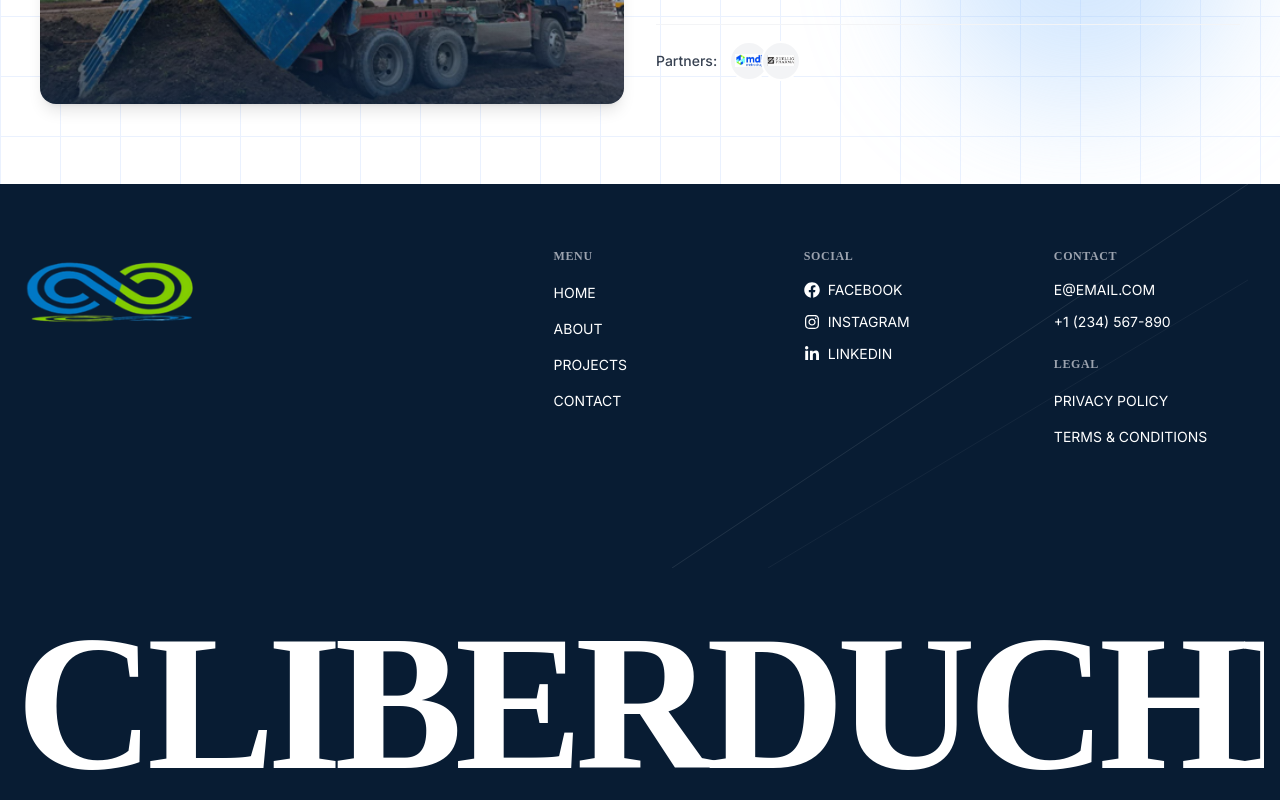
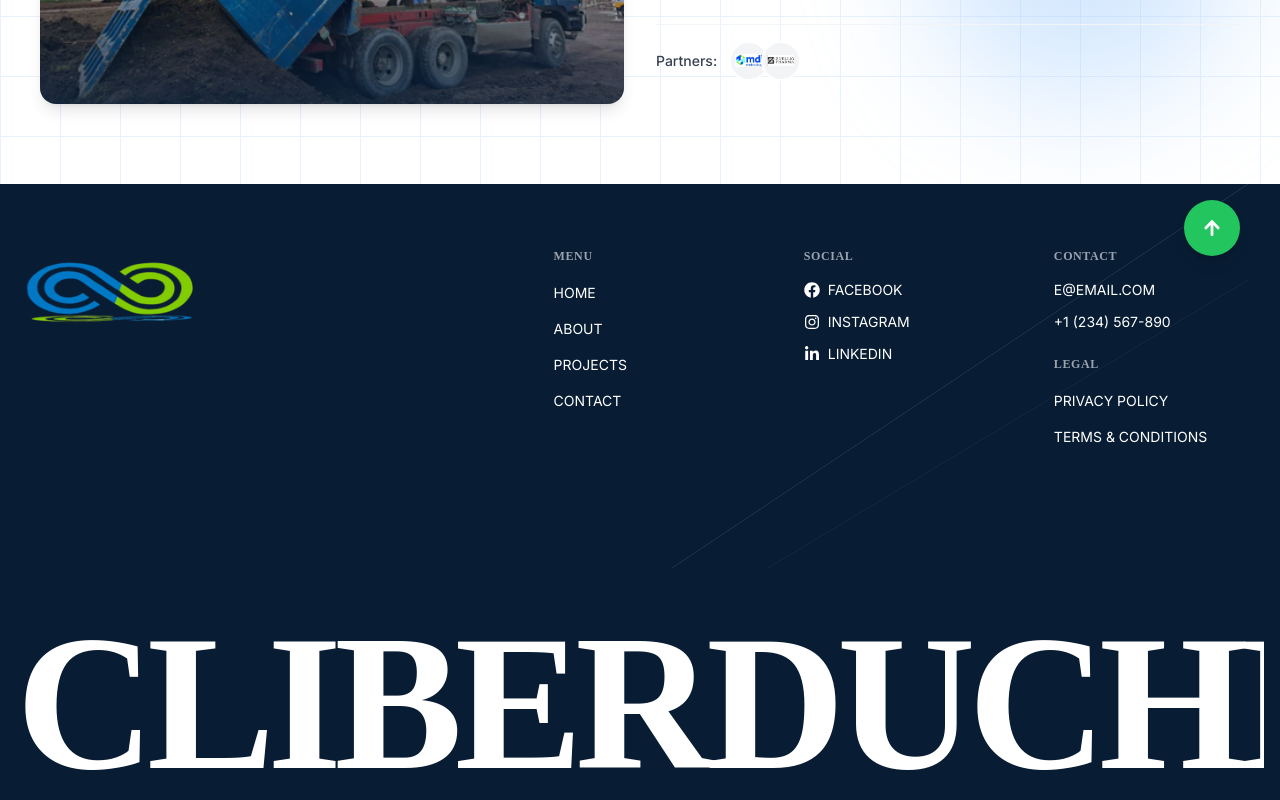
Before and after one commit to Railen-Laminers/Cliberduche, a React (Vite) app in the folder frontend/: page /projects in a window 1280 px wide. Shown: the part 3412-4212 px from the top of the page. Built offline with nearby package versions, Linux system fonts and the light colour scheme; a web font is replaced by a local one.

Commit message:
Fix the back to top button

```diff
--- a/frontend/src/components/BackToTopButton.jsx
+++ b/frontend/src/components/BackToTopButton.jsx
@@ -1,7 +1,7 @@
 import React, { useEffect, useState } from "react";
 import { FaArrowUp } from "react-icons/fa";
 
-export default function BackToTopButton() {
+export default function BackToTopButton({ className = "fixed bottom-6 right-6" }) {
     const [visible, setVisible] = useState(false);
 
     useEffect(() => {
@@ -43,9 +43,10 @@ export default function BackToTopButton() {
         <button
             onClick={scrollToTop}
             aria-label="Back to top"
-            className={`fixed bottom-6 right-6 z-40 p-3 rounded-full bg-green-500 text-white shadow-lg transition-all duration-300 transform
-            ${visible ? "opacity-100 scale-100" : "opacity-0 scale-0 pointer-events-none"}
-            hover:bg-green-600 hover:scale-110 active:scale-95`}
+            className={`z-40 p-0 rounded-full bg-green-500 text-white shadow-lg transition-all duration-300 transform flex items-center justify-center w-14 h-14
+                ${visible ? "opacity-100 scale-100" : "opacity-0 scale-0 pointer-events-none"}
+                hover:bg-green-600 hover:scale-110 active:scale-95
+                ${className}`}
         >
             <FaArrowUp className="text-lg" />
         </button>
--- a/frontend/src/components/Footer.jsx
+++ b/frontend/src/components/Footer.jsx
@@ -1,6 +1,7 @@
 import React from "react";
 import { FaFacebook, FaInstagram, FaLinkedinIn } from "react-icons/fa";
 import { useNavigate } from "react-router-dom";
+import BackToTopButton from "./BackToTopButton"; // adjust the import path as needed
 
 export default function Footer() {
     const navigate = useNavigate();
@@ -25,7 +26,6 @@ export default function Footer() {
 
     return (
         <footer className="relative bg-[#081c33] text-white overflow-hidden pt-12 lg:pt-16 px-4">
-
             {/* Angular line decoration */}
             <div className="absolute top-0 right-0 w-1/2 h-96 pointer-events-none overflow-hidden">
                 <svg
@@ -55,12 +55,13 @@ export default function Footer() {
                 </svg>
             </div>
 
-            {/* Main container */}
+            {/* Main container - now includes the BackToTop button */}
             <div className="relative w-full max-w-7xl mx-auto flex flex-col">
+                {/* Back to Top Button */}
+                <BackToTopButton className="absolute top-0 lg:-top-12 right-6 z-40" />
 
                 {/* Top section */}
                 <div className="flex flex-col lg:flex-row gap-12 lg:gap-16">
-
                     {/* Logo */}
                     <div className="lg:w-2/5 flex items-start">
                         <img
@@ -72,7 +73,6 @@ export default function Footer() {
 
                     {/* Columns */}
                     <div className="lg:w-3/5 grid grid-cols-3 gap-6 md:gap-10">
-
                         {/* Menu */}
                         <div>
                             <h3 className="text-xs font-semibold text-gray-400 uppercase tracking-wider mb-4">
@@ -154,12 +154,13 @@ export default function Footer() {
                         </div>
                     </div>
                 </div>
+
                 {/* Large Brand Name */}
-                <div className="w-full mt-40 overflow-hidden"> {/* mt-40 gives extra top space */}
+                <div className="w-full mt-40 overflow-hidden">
                     <h1
                         className="font-black tracking-[-0.04em] leading-none
-           text-[clamp(2.8rem,14vw,12rem)] sm:text-[clamp(3rem,16vw,12rem)]
-           whitespace-nowrap"
+                           text-[clamp(2.8rem,14vw,12rem)] sm:text-[clamp(3rem,16vw,12rem)]
+                           whitespace-nowrap"
                     >
                         <span className="block hover:text-green-400 transition-colors duration-500 cursor-default">
                             CLIBERDUCHE
--- a/frontend/src/pages/public/Homepage.jsx
+++ b/frontend/src/pages/public/Homepage.jsx
@@ -8,7 +8,6 @@ import About from "./About";
 import Contact from "./Contact";
 import Projects from "./Projects";
 import Footer from "../../components/Footer";
-import BackToTopButton from "../../components/BackToTopButton";
 import SmoothScroll from "../../components/SmoothScroll";
 import NotFound from "./NotFound";
 import "./Homepage.css";
@@ -54,8 +53,6 @@ export default function Homepage() {
                 </main>
 
                 <Footer introDone={introDone} />
-
-                {introDone && <BackToTopButton />}
             </SmoothScroll>
         </div>
     );
```
